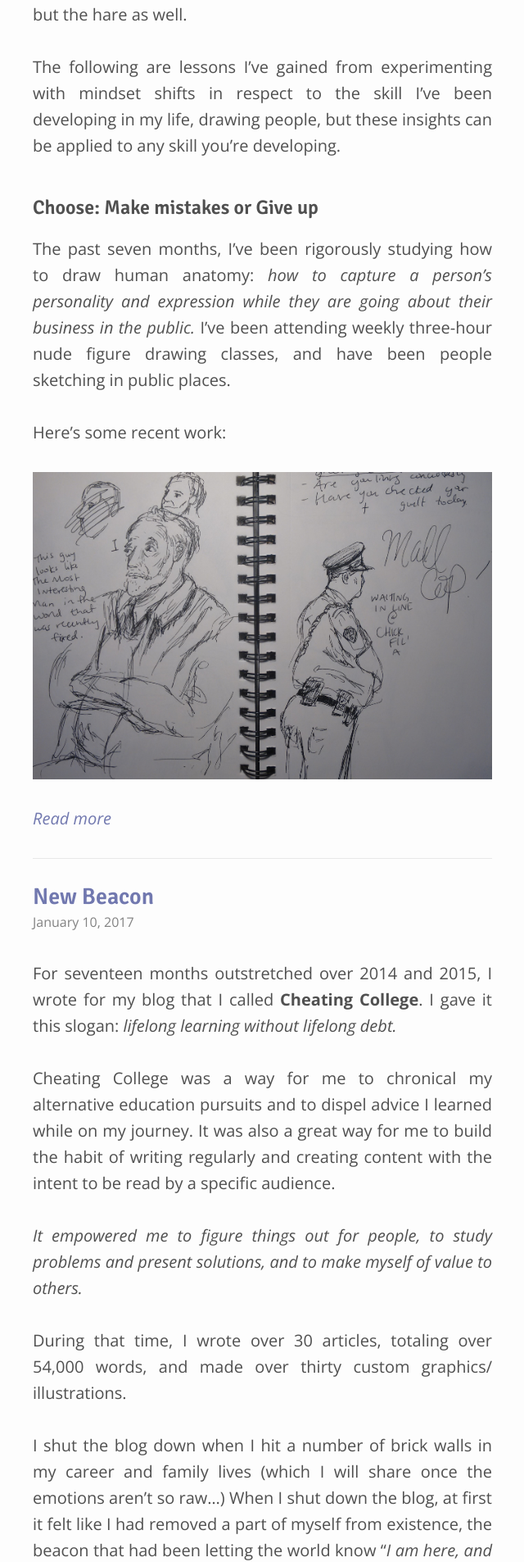
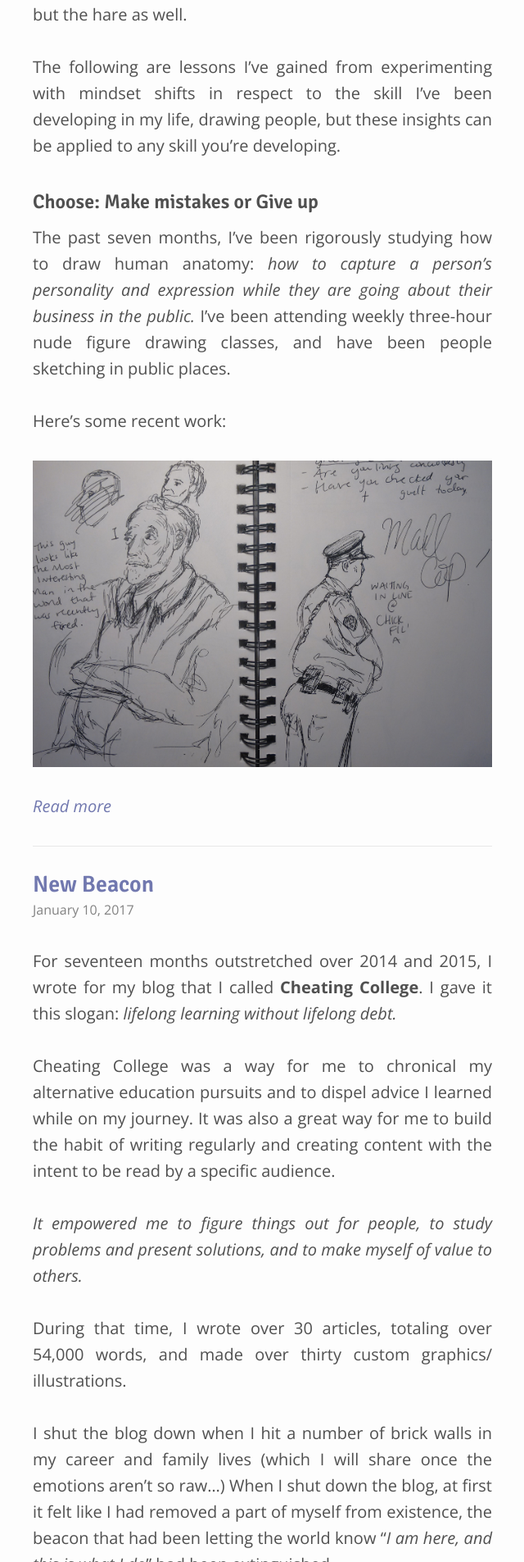
Before and after one commit to amandalynnelliott/amandalynnelliott.github.io-dev, a Jekyll site: the page built from _pages/index.md, in a window 1280 px wide. Shown: the part 3448-5354 px from the top of the page at 82% size, without its empty margins (232-872 px from the left). Built offline with Jekyll 4.4.1, drawn with Linux system fonts in a browser that asks for light colours; nearby versions of some CDN libraries.

Commit message:
CSS improvements

```diff
--- a/_sass/ours/_base.scss
+++ b/_sass/ours/_base.scss
@@ -18,6 +18,11 @@
     font-feature-settings: "kern" 1;
 	font-kerning: normal;
 
+	@media screen and (max-width:$on-tablet) {
+    	font-size: 18px;
+		line-height: 26px;
+    }
+
 	@media screen and (max-width:$on-phone) {
 		font-size: 16px;
 		line-height: 24px;
@@ -35,6 +40,7 @@
 }
 
 h1, h2, h3 {
+	line-height: 1;
 	font-weight: 600;
 	font-family: 'Signika', sans-serif;
 }
@@ -58,9 +64,10 @@
 
 h2 {
     font-size: 34px;
+	line-height: 1;
 
     @media screen and (max-width:$on-tablet) {
-      font-size: 32px;
+    	font-size: 32px;
     }
 
 	@media screen and (max-width:$on-phone) {
@@ -101,7 +108,7 @@
 
 h2, h3 {
 
-	@media screen and (max-width:$on-tablet) {
+	@media screen and (min-width:$on-phone) {
 		text-align: left;
 	}
 
```
